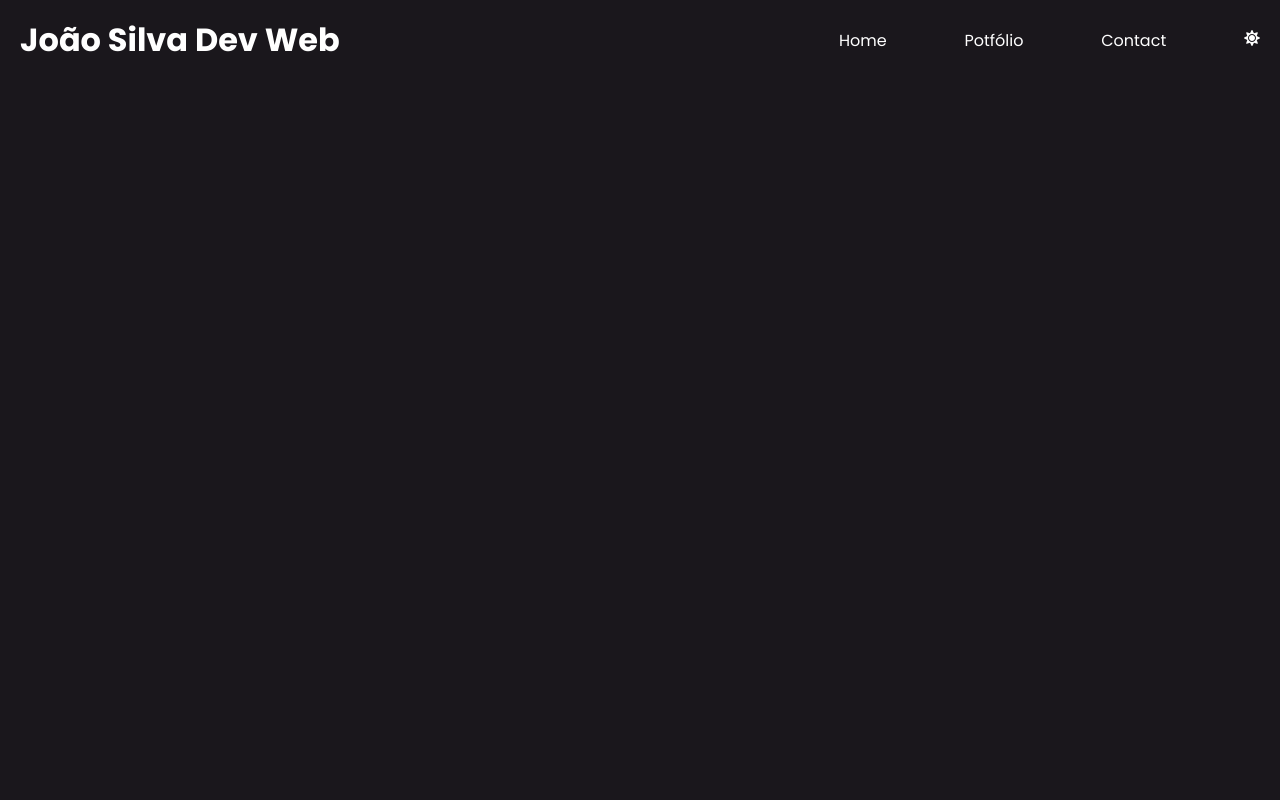
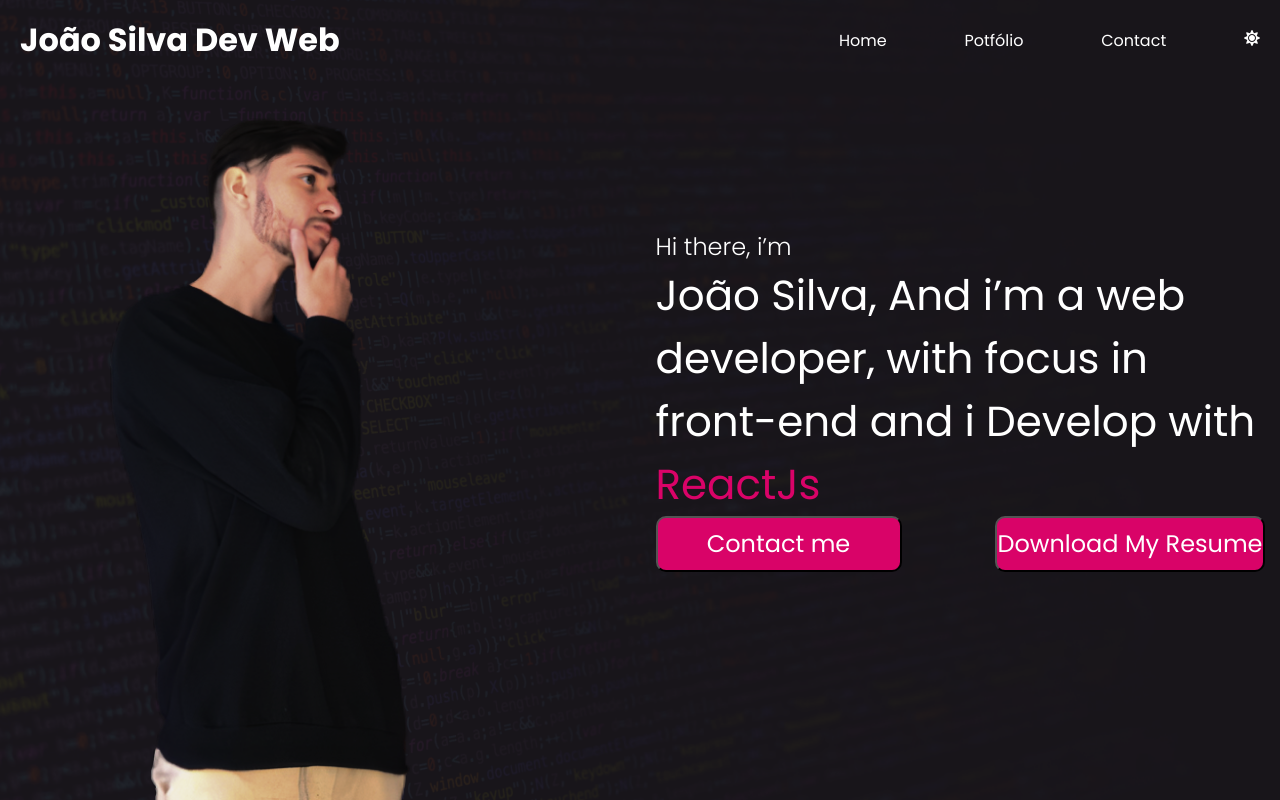
Before and after one commit to joaosilva-web/joao, a React (Create React App) app: page / in a window 1280 px wide. Built offline with nearby package versions, Linux system fonts and the light colour scheme.

Commit message:
:working: Create Home component

```diff
--- a/src/App.tsx
+++ b/src/App.tsx
@@ -1,10 +1,12 @@
 import React from 'react';
 import Header from './components/Header'
+import Home from './components/Home'
 
 function App() {
   return (
     <div className="App">
       <Header/>
+      <Home/>
     </div>
   );
 }
--- /dev/null
+++ b/src/components/Home/index.tsx
@@ -0,0 +1,25 @@
+import * as S from "./styles";
+import bg from "../../assets/bg.png";
+import foto from "../../assets/eu.png"
+
+interface InterfacePropsHome {
+    background: string;
+}
+
+export default function Home() {
+    return(
+        <S.Home background={bg}>
+            <img src={foto} alt="" />
+            <S.ContentBox>
+                <h2>
+                    <p>Hi there, i’m</p>
+                    João Silva, And i’m a web developer, with focus in front-end and i Develop with <span> ReactJs</span>
+                </h2>
+                <div>
+                    <button>Contact me</button>
+                    <button>Download My Resume</button>
+                </div>
+            </S.ContentBox>
+        </S.Home>
+    );
+}
--- /dev/null
+++ b/src/components/Home/styles.ts
@@ -0,0 +1,68 @@
+import styled from "styled-components";
+
+interface InterfacePropsHome {
+    background: string;
+}
+
+export const Home = styled.section<InterfacePropsHome>`
+    display: flex;
+    flex-direction: row-reverse;
+
+    width: 100%;
+    height: 100vh;
+
+    background-image: url(${props => props.background});
+    background-size: cover;
+    background-repeat: no-repeat;
+    background-position: center;
+
+    position: relative;
+    z-index: -1;
+
+    img {
+        position: absolute;
+        bottom: 0;
+        left: 20px;
+    }
+`
+
+export const ContentBox = styled.div`
+    display: flex;
+    align-items: center;
+    flex-direction: column;
+    justify-content: center;
+    align-self: flex-start;
+
+    width: 50%;
+    height: 100%;
+
+    p{
+        font-size: 24px;
+        font-weight: 300;
+    }
+
+    h2 {
+        width: 609px;
+
+        font-weight: 400;
+        font-size: 42px;
+
+        span {
+            color: #D90368;
+        }
+    }
+
+    div {
+        width: 609px;
+        display: flex;
+        justify-content: space-between;
+
+        button {
+            min-width: 246px;
+            background: #D90368;
+
+            color: white;
+            font-size: 24px;
+        }
+    }
+`
```
